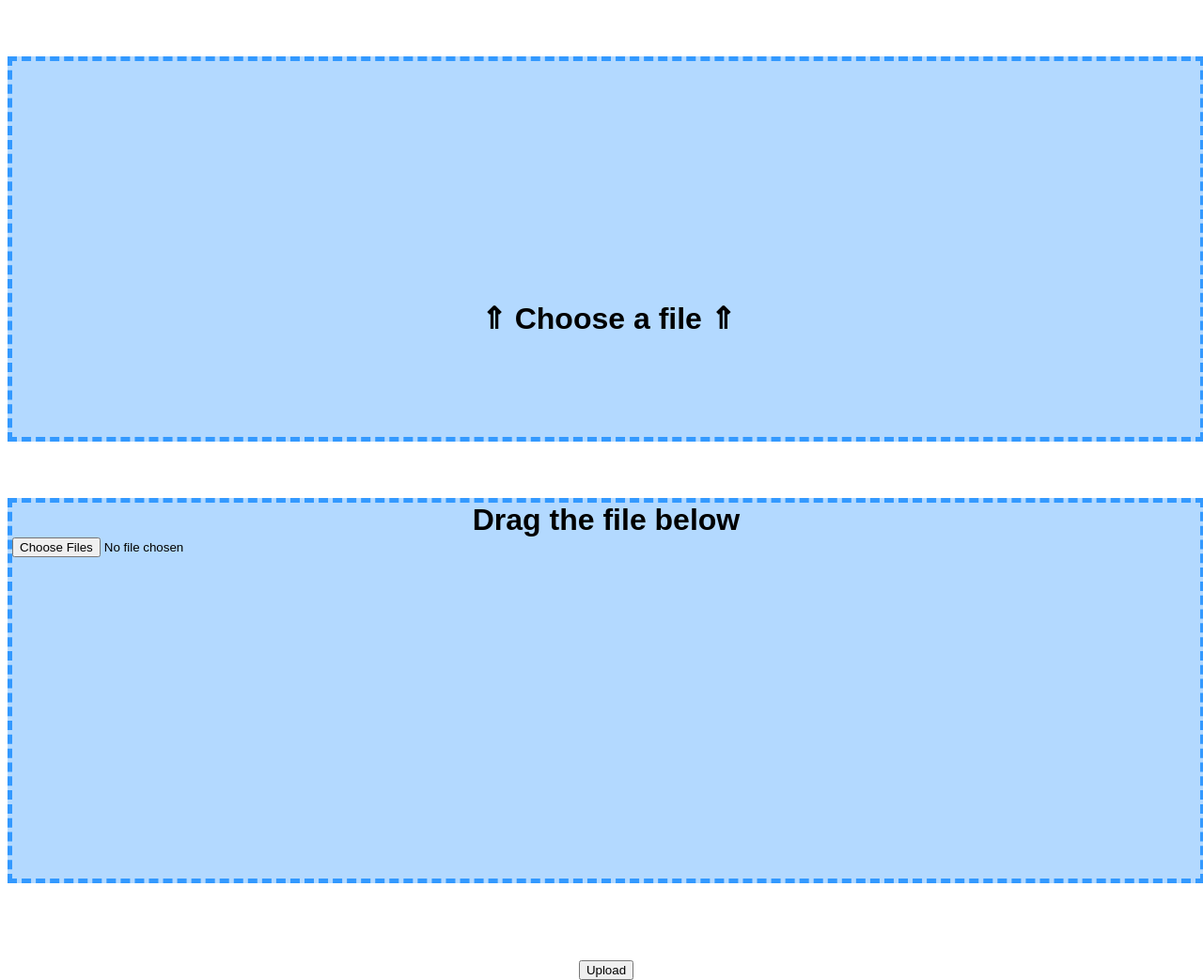
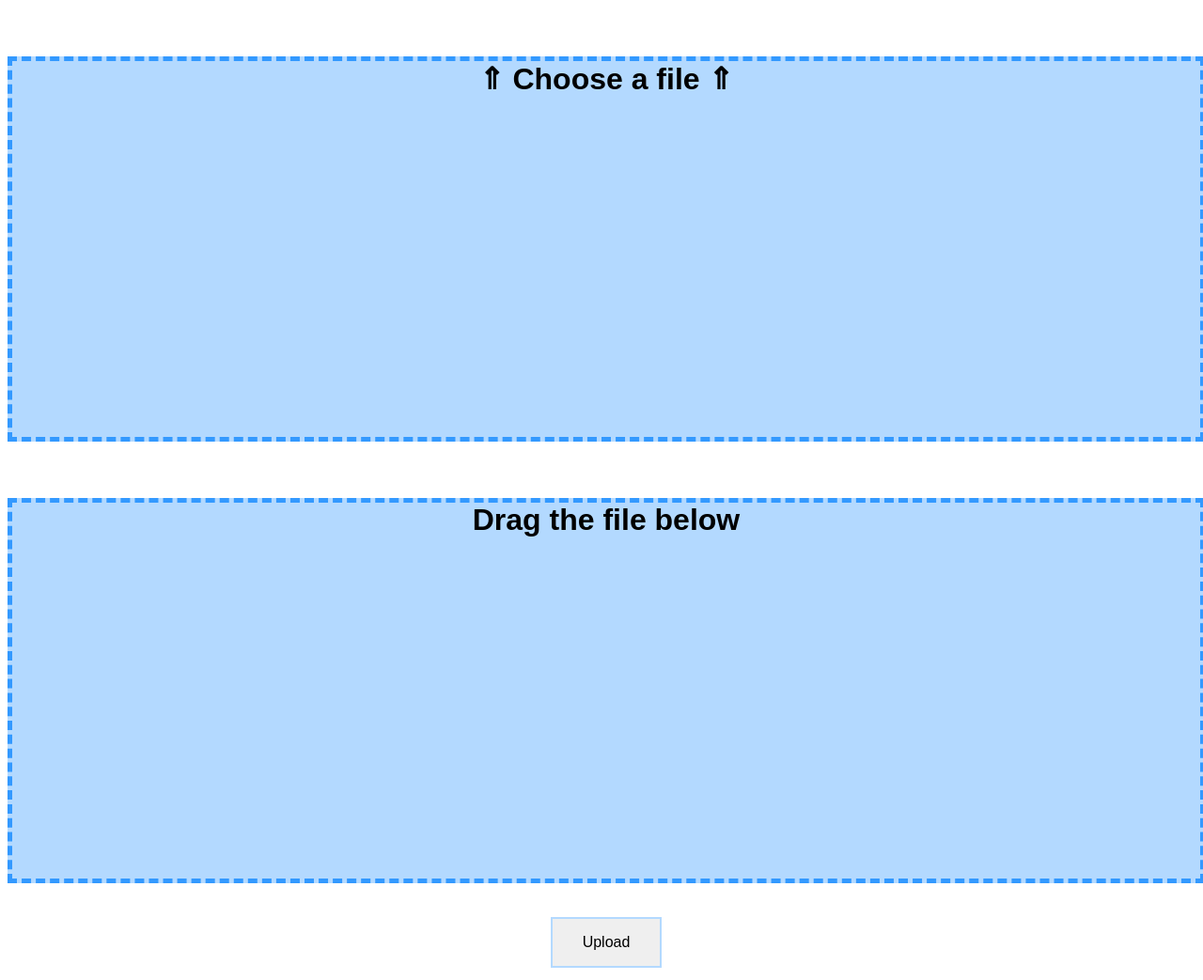
Before and after one commit to mage1k99/fileupload, a plain HTML site: page index.html in a window 1280 px wide. Shown: the whole page at 94% size. Drawn offline with Linux system fonts and the light colour scheme.

Commit message:
added show file and bug fixes

```diff
--- a/Script/script.js
+++ b/Script/script.js
@@ -1,5 +1,6 @@
 var dragobj = document.getElementsByName("file")
 window.addEventListener("change",function (){
   console.log("OnChanged Called "+dragobj[0])
+  dragobj[1].style.opacity = '1'
 
 })
--- a/Styles/style.css
+++ b/Styles/style.css
@@ -19,15 +19,16 @@
 }
 .inputfile + .labelfor{
     font-size: 2em;
+    width: fit-content;
     font-weight: 700;
     font-family: sans-serif;
     color: black;
     vertical-align: middle;
+    /* position: relative;
+    top: 50%;
+    left: 50%; */
     background-color:  #b3d9ff;
     display: inline-block;
-    position: absolute;
-    left: 40%;
-    top : 40%;
 }
 .inputfile:focus + .labelfor,
 .inputfile + .labelfor:hover {
@@ -47,8 +48,8 @@
 }
 #dragupload{
     width: 100%;
-    height: 450px;
-    opacity: 1;
+    height: 400px;
+    opacity: 0;
     /* TODO : set opacity to 0 for hiding the button */
 }
 #uploader{
@@ -60,6 +61,17 @@
     color: black;
     vertical-align: middle;
 }
-#makevisble{
-    opacity: 1;
+.uploadButton{
+    -webkit-transition-duration: 0.4s; /* Safari */
+  transition-duration: 0.2s;
+  cursor: pointer;
+  padding: 16px 32px;
+  font-size: 16px;
+  margin: 4px 2px;
+  color: black;
+  border: 2px solid #b3d9ff;
 }
+.uploadButton:hover{
+    color: beige;
+    background-color: #3399FF;
+}
--- a/index.html
+++ b/index.html
@@ -9,7 +9,7 @@
     <meta http-equiv="X-UA-Compatible" content="ie=edge">
     <script src="Script/dropzone.js"></script>
     <script src="Script/script.js"></script>
-    <title>FileUpload - FossFreaks</title>
+    <title>File upload - FossFreaks</title>
 </head>
 
 <body>
@@ -26,7 +26,7 @@
         <form action="" method="post" class="dropzone" name="draguploadform" enctype="multipart/form-data">
                 <label for="file" id="uploader">Drag the file below</label><br>
                 <input type="file" name="file" id="dragupload" multiple/>
-                <input type="submit" value="Upload">
+                <input type="submit" value="Upload" class="uploadButton">
         </form>
     </div>
 </body>
```
